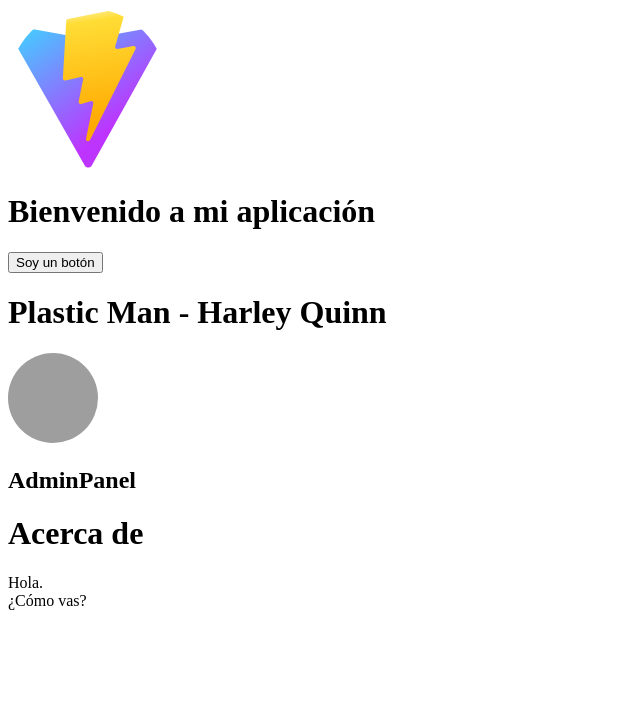
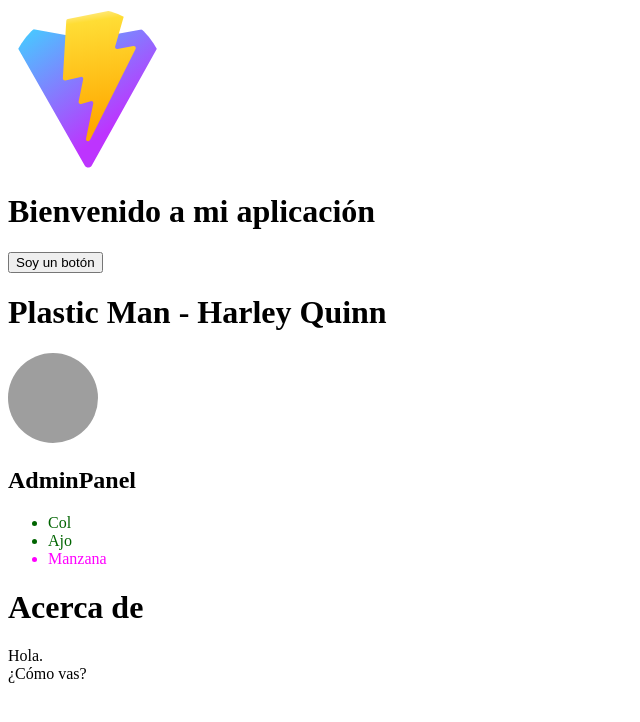
Before and after one commit to Andy-Castle/Inicio_rapido, a React (Vite) app: page / in a window 1280 px wide. Shown: the top 722 px of the page, without its empty margins (0-640 px from the left). Built offline with nearby package versions, Linux system fonts and the light colour scheme; grey boxes are pictures that could not be loaded.

Commit message:
Renderizado de listtas

```diff
--- a/src/App.jsx
+++ b/src/App.jsx
@@ -3,6 +3,7 @@ import AboutPage from "./components/About_Page";
 import Styles from "./components/Styles";
 import MostrarDatos from "./components/Mostrar_datos";
 import RenderizadoCondicional from "./components/Renderizado_condicional";
+import RenderizadoDeListas from "./components/RenderizadoDeListas";
 
 function App() {
   return (
@@ -18,6 +19,8 @@ function App() {
 
       <RenderizadoCondicional />
 
+      <RenderizadoDeListas />
+
       <AboutPage />
     </>
   );
--- /dev/null
+++ b/src/components/RenderizadoDeListas.jsx
@@ -0,0 +1,19 @@
+const products = [
+  { title: "Col", isFruit: false, id: 1 },
+  { title: "Ajo", isFruit: false, id: 2 },
+  { title: "Manzana", isFruit: true, id: 3 },
+];
+
+function RenderizadoDeListas() {
+  const listItem = products.map((product) => (
+    <li
+      key={product.id}
+      style={{ color: product.isFruit ? "magenta" : "darkgreen" }}>
+      {product.title}
+    </li>
+  ));
+
+  return <ul>{listItem}</ul>;
+}
+
+export default RenderizadoDeListas;
```
